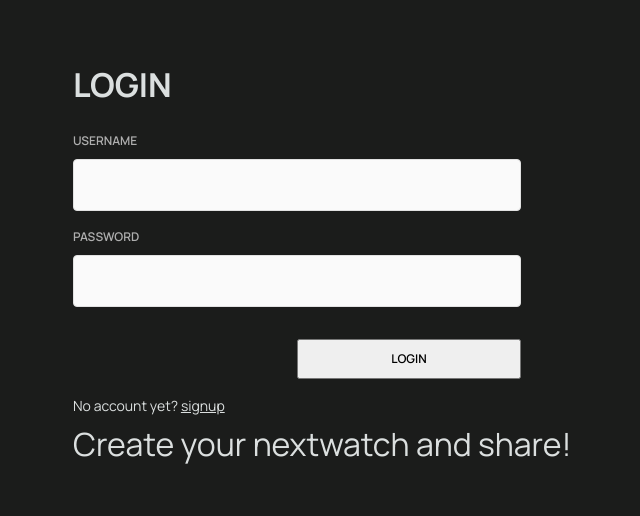
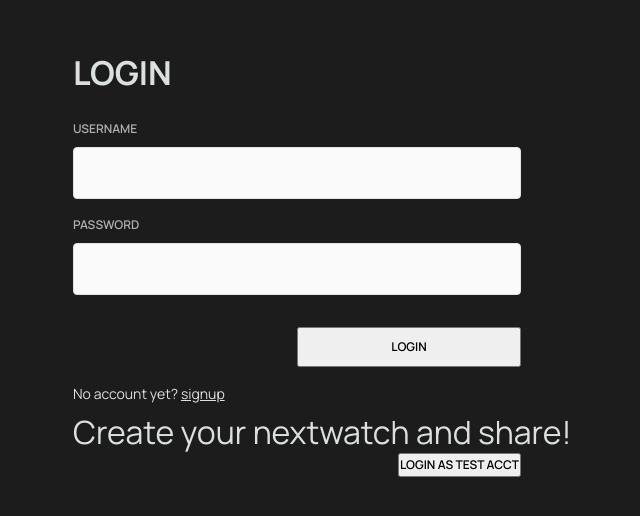
Before and after one commit to f2xiao/next-watch, a React (Vite) app: page /login in a window 1280 px wide. Shown: the part 154-670 px from the top of the page, without its empty margins (57-697 px from the left). Built offline with nearby package versions, Linux system fonts and the light colour scheme; no server answers.

Commit message:
add login as test acct button

```diff
--- a/src/pages/LoginPage/LoginPage.tsx
+++ b/src/pages/LoginPage/LoginPage.tsx
@@ -1,10 +1,11 @@
 // import CardList from "../../components/CardList/CardList";
 import "./LoginPage.scss";
 import UserForm from "../../components/UserForm/UserForm";
-import { login } from "../../utils/auth";
+import { login, loginTestUser } from "../../utils/auth";
 import Banner from "../../components/Banner/Banner";
 import { useNavigate } from "react-router-dom";
 import { useEffect } from "react";
+import Button from "../../components/Button/Button";
 
 type PropTypes = {
   isLoggedIn: boolean;
@@ -24,6 +25,9 @@ const LoginPage = ({ isLoggedIn }: PropTypes) => {
       {/* <UserForm type="login" handleSubmit={login(navigate)} /> */}
       <UserForm type="login" handleSubmit={login()} />
       <Banner />
+        <div className="login-page__cta">
+          <Button text="login as test acct" handleClick={loginTestUser()}/>
+        </div>
     </div>
   );
 };
```
